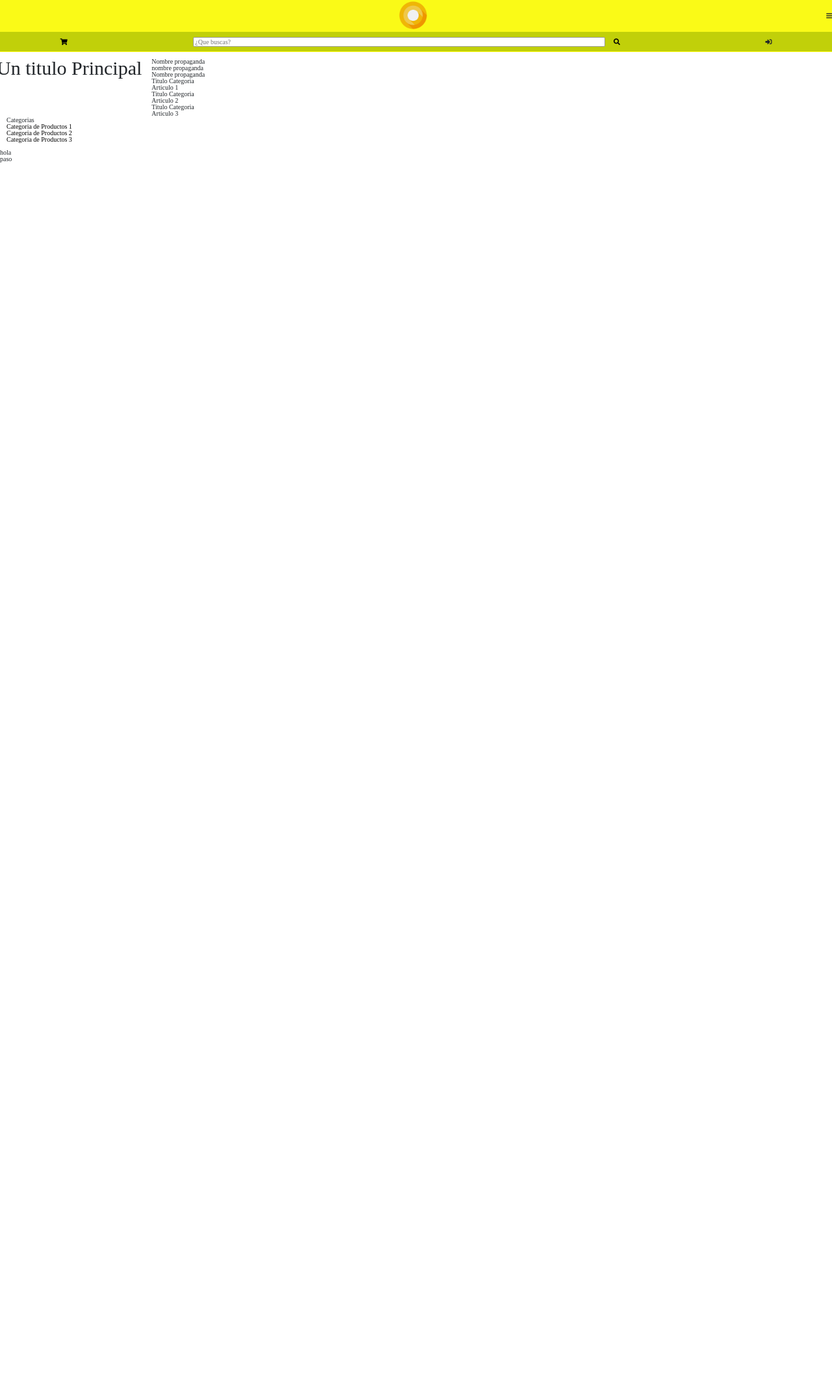
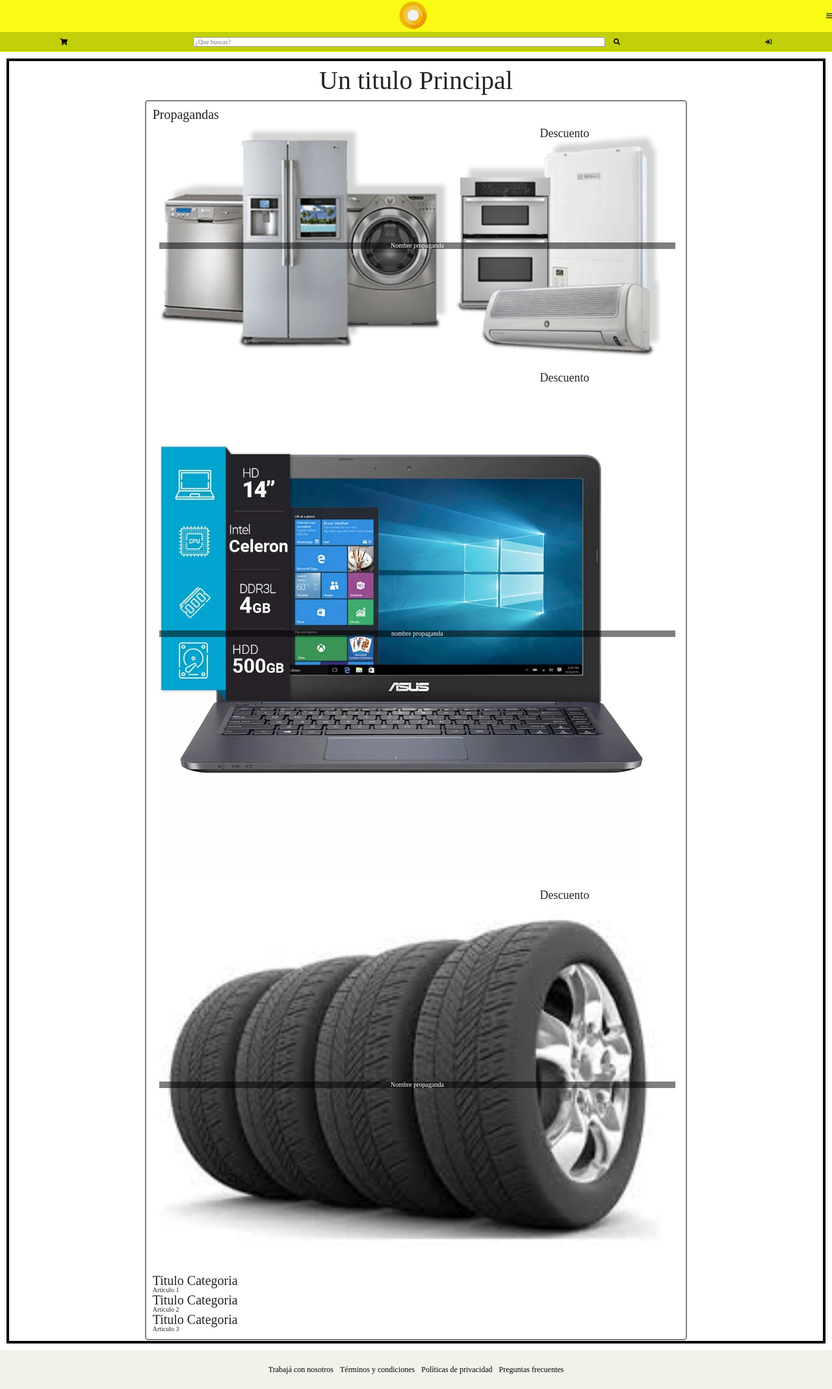
Before and after one commit to franadu/grupodh, a PHP site: page /ecommerce-home.html in a window 1280 px wide. Shown: the whole page at 65% size. Before the commit the page ends 250 px from the top, so only its background shows below. Run offline with PHP 8.4, Linux system fonts and the light colour scheme; some libraries are stand-ins or nearby versions.

Commit message:
Cambios que vengo realizando: Trabajando con el home, agregando imagenes, entre otros.

```diff
--- a/css/master.css
+++ b/css/master.css
@@ -61,6 +61,11 @@ body{/*Agrego para poder manejar todo con em*/
 	font-size: 10px;
 }
 
+h1 {	font-size: 4em;}
+h2 {	font-size: 3em;}
+h3 {	font-size: 2em;}
+h4 {	font-size: 1.8em;}
+
 /* CABEZERA */
 .cabezera{
 	background: #FAFA17;
@@ -86,6 +91,10 @@ body{/*Agrego para poder manejar todo con em*/
 }
 .fas.fa-bars{
 	align-self: flex-end;
+}
+.fas.fa-bars:hover{
+	font-size: 2em;
+	color:grey;
 }
 
 /* NAV DEL MENU */
@@ -121,7 +130,40 @@ body{/*Agrego para poder manejar todo con em*/
 	border: 1px solid #9B9B95;
 	border-radius: 2px;
 	margin-right: 3px;
-} /*AQUI TERMINA EL LA CABEZERA */
+}
+
+
+/*AQUI TERMINA EL LA CABEZERA */
+/*____________________________*/
+
+/*Arranca Cuerpo del Home Mobile*/
+body { width:100%;}
+.Home {	margin: 10 auto;}
+.Home .row {	border: 4px solid black; margin:0; display: flex; flex-direction: column; align-items: center;}
+.Home .row h1 {	width:100%;	font-size: 4em; text-align: center; margin: 10px 0;} /*Centra el titutlo en la pagina*/
+
+/*Secciones Propagandas y Categorias en general*/
+.Home .row .col-md-8 {	width: 98	%; padding:10px; border: 2px solid Grey; border-radius:5px;  } /*Esto saca la forma de ocupar 8 espacios de doce Bootstrap*/
+
+/*Arranca Seccion Propaganda*/
+.Home .row .col-md-8 .Propaganda article {	width:98%; padding:10px;position: relative; overflow:visible; }
+.Propaganda article img { width:100%;margin: 0 auto;}
+.Propaganda article p { width: 100%; position: absolute; background-color: rgba(0,0,0,0.5); bottom:47.5%; text-align: center; color:white;}
+.Propaganda article h4 {	position:absolute; right:0; width:25%;}
+/*Finaliza seccion Propagada*/
+
+.Home .row .col-md-8 .Categorias
+/*Finaliza seccion Categorias*/
+/*Finaliza seccion Propagandas y Categorias*/
+
+/*Arranca seccion Navcategorias*/
+.Home .row .col-md-4 {}/*Lo mismo que la anterior*/
+.Home .row .col-md-4 .navcategorias { display:none;}
+
+
+/*Termin el Cuerpo del home Mobile*/
+/*____________________________*/
+
 
 /* CUERPO PRINCIPAL DE PAGINA DE PREGUNTAS */
 main{
--- a/ecommerce-home.html
+++ b/ecommerce-home.html
@@ -7,8 +7,8 @@
 href="https://maxcdn.bootstrapcdn.com/bootstrap/4.1.3/css
 /bootstrap.min.css" rel="stylesheet">
 		<link rel="stylesheet" href="https://use.fontawesome.com/releases/v5.3.1/css/all.css" integrity="sha384-mzrmE5qonljUremFsqc01SB46JvROS7bZs3IO2EmfFsd15uHvIt+Y8vEf7N7fWAU" crossorigin="anonymous">
-		<link rel="shortcut icon" href="Logo.png">
-		<link rel="stylesheet" href="/css/master.css">
+		<link rel="shortcut icon" href="./images/Logo.png">
+		<link rel="stylesheet" href="./css/master.css">
 		<title>Tu Nueva Empresa</title>
 	</head>
 	<body>
@@ -36,19 +36,26 @@ href="https://maxcdn.bootstrapcdn.com/bootstrap/4.1.3/css
 				</div>
 			</nav><!-- MENU DE NAVEGACION -->
 		</header><!-- CABEZERA -->
-		<main >
+		<main class="Home">
 			<div class="row">
 				<h1>Un titulo Principal</h1>
 				<div class="col-md-8">
 					<section class="Propaganda"><!--Carretel para propagandas propias o Externas-->
+						<h3>Propagandas</h3>
 						<article class="p1">
+							<h4>Descuento</h4>
+							<img src="./images/conjunto_electrodomesticos.jpg" alt="">
 							<p>Nombre propaganda</p>
 						</article>
 						<article class="p2">
+							<h4>Descuento</h4>
+							<img src="./images/notebook4.webp" alt="">
 							<p>nombre propaganda</p>
 
 						</article>
 						<article class="p3">
+							<h4>Descuento</h4>
+							<img src="./images/Cubiertas.jpg" alt="">
 							<p>Nombre propaganda</p>
 						</article>
 					</section>
@@ -78,9 +85,16 @@ href="https://maxcdn.bootstrapcdn.com/bootstrap/4.1.3/css
 				</section>
 			</div>
 		</main>
-		<footer><!--Derechos de autor, Preguntas Frecuentes, entre otros-->
-			<p>hola</p>
-			<p>paso</p>
-		</footer>
+		<footer>
+      <div class="pie_pagina">
+        <ul>
+          <li><a href="#">Trabajá con nosotros</a></li>
+          <li><a href="#">Términos y condiciones</a></li>
+          <li><a href="#">Políticas de privacidad</a></li>
+          <li><a href="#">Preguntas frecuentes</a></li>
+        </ul>
+
+      </div>
+    </footer>
 	</body>
 </html>
```
Also changed, not shown: images/Cubiertas.jpg (added), images/Logo.png (added), images/cubiertas.webp (added).
